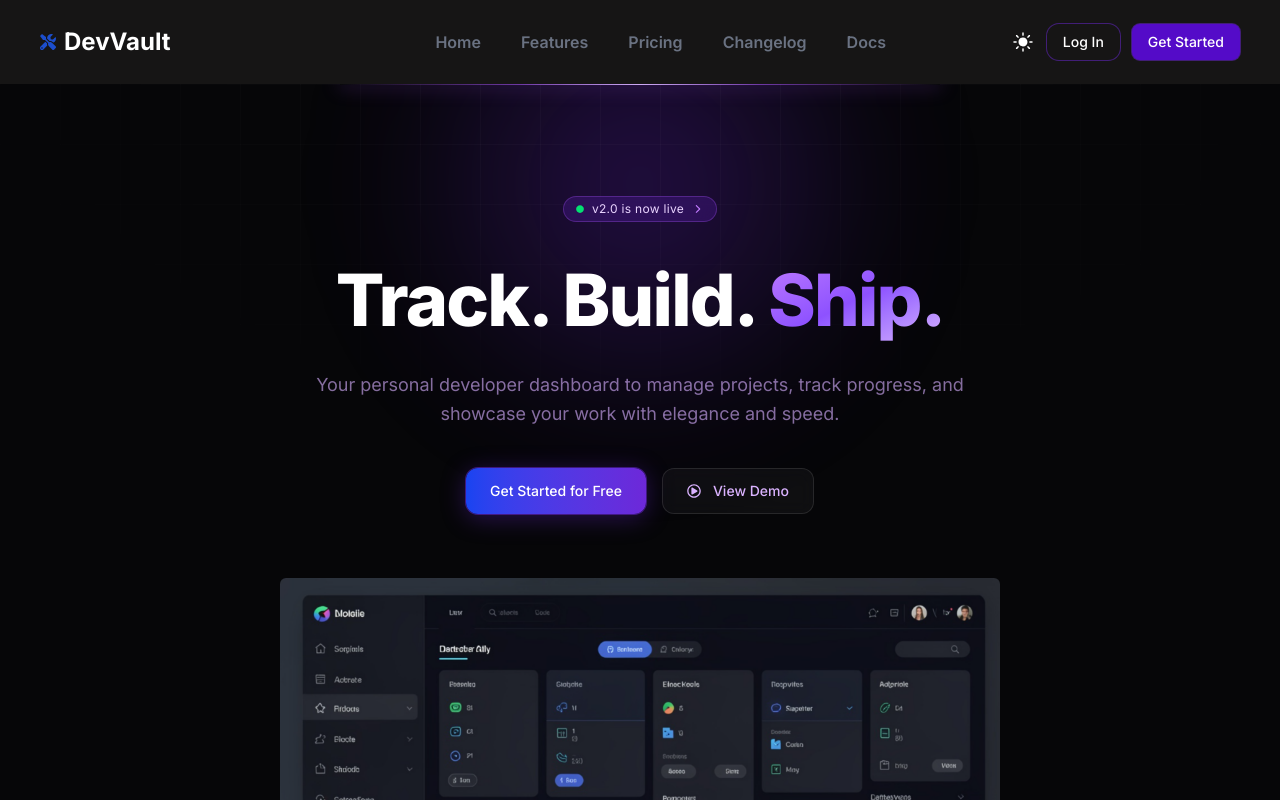
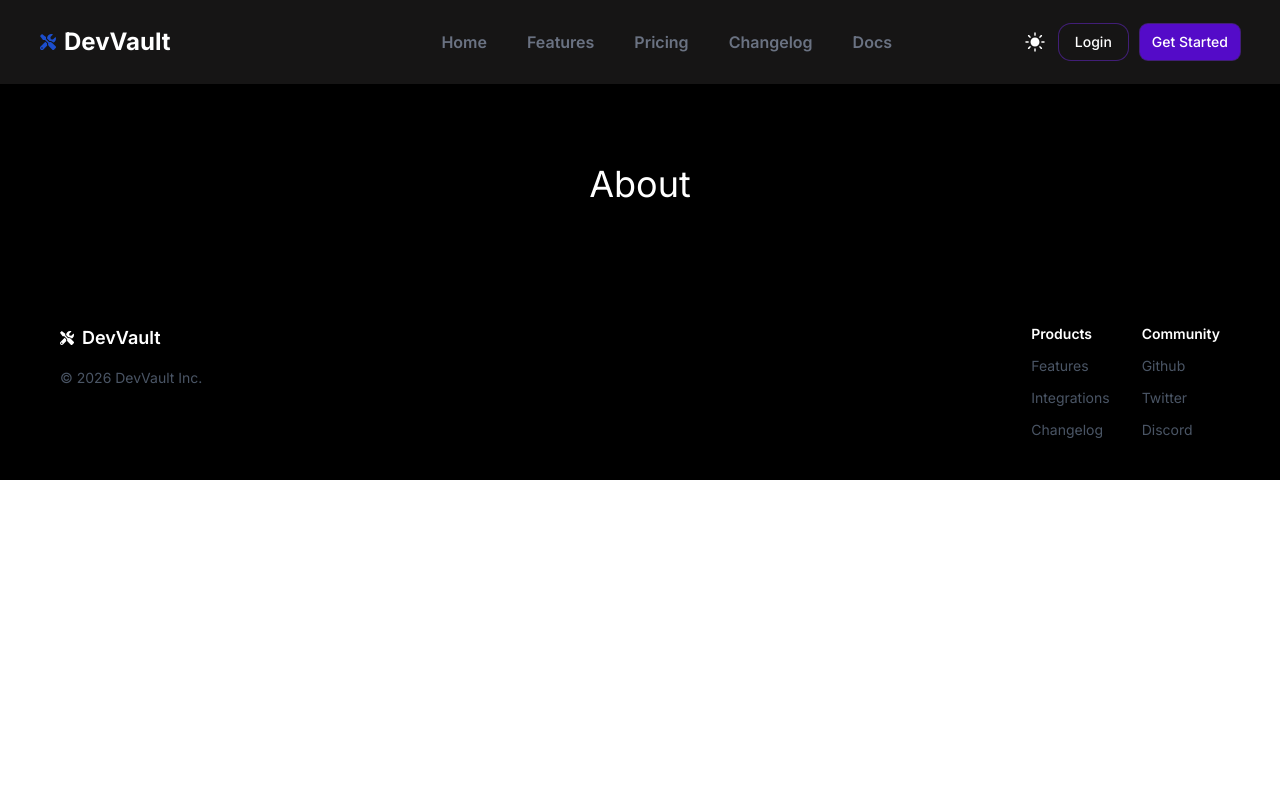
Before and after one commit to bipinThapax/devVault, a React (Vite) app: page /about in a window 1280 px wide. Shown: the top 800 px of the page. Built offline with nearby package versions, Linux system fonts and the light colour scheme.

Commit message:
routing enabled

```diff
--- a/package.json
+++ b/package.json
@@ -14,6 +14,7 @@
     "react": "^19.2.0",
     "react-dom": "^19.2.0",
     "react-icons": "^5.5.0",
+    "react-router-dom": "^7.13.0",
     "tailwindcss": "^4.1.18"
   },
   "devDependencies": {
--- a/src/App.jsx
+++ b/src/App.jsx
@@ -1,16 +1,13 @@
+import { BrowserRouter } from "react-router-dom";
+import AppRoutes from "./routes/AppRoutes";
 import "./App.css";
-import Footer from "./components/Footer";
-import Hero from "./components/Hero";
-import Navbar from "./components/Navbar";
-import Service from "./components/Service";
 
 function App() {
   return (
-    <div className="main min-h-screen bg-black text-white">
-      <Navbar />
-      <Hero />
-      <Service />
-      <Footer />
+    <div className="bg-black text-white">
+      <BrowserRouter>
+        <AppRoutes />
+      </BrowserRouter>
     </div>
   );
 }
--- a/src/components/Footer.jsx
+++ b/src/features/components/Footer.jsx
@@ -1,4 +1,3 @@
-import React from "react";
 import { FaTools } from "react-icons/fa";
 
 const Footer = () => {
--- a/src/components/Hero.jsx
+++ b/src/features/components/Hero.jsx
@@ -1,7 +1,7 @@
 import { IoIosArrowForward } from "react-icons/io";
 import { FaCircle } from "react-icons/fa";
 import { FaRegPlayCircle } from "react-icons/fa";
-import heroDashboard from "../assets/DevVaultDashboard.png";
+import heroDashboard from "../../assets/DevVaultDashboard.png";
 
 const Hero = () => {
   return (
@@ -10,7 +10,7 @@ const Hero = () => {
       <div className="absolute z-2 -top-40 left-1/2 -translate-x-1/2 w-130 h-130 rounded-full bg-[radial-gradient(circle,rgba(109,40,217,0.38)_0%,transparent_70%)] blur-[80px] animate-pulse" />
 
       {/* ── Top edge glow beam ── */}
-      <div className="absolute top-0 left-1/2 -translate-x-1/2 z-4 w-150 h-px bg-[linear-gradient(90deg,transparent_0%,rgba(168,85,247,0.6)_30%,rgba(216,180,254,0.95)_50%,rgba(168,85,247,0.6)_70%,transparent_100%)] shadow-[0_0_18px_2px_rgba(168,85,247,0.35)]" />
+      <div className="absolute top-0 left-1/2 -translate-x-1/2 z-4 w-150 h-px bg-[linear-gradient(90deg,transparent_0%,rgba(168,85,247,0.6)_30%,rgba(216,180,254,0.95)_50%,rgba(168,85,247,0.6)_70%,transparent_100%)] " />
 
       {/* Grid overlay */}
       <div
--- a/src/components/Navbar.jsx
+++ b/src/features/components/Navbar.jsx
@@ -1,7 +1,14 @@
 import { FaTools } from "react-icons/fa";
 import { IoIosSunny } from "react-icons/io";
+import { Link } from "react-router-dom";
 
-const navItems = ["Home", "Features", "Pricing", "Changelog", "Docs"];
+const navObj = [
+  { name: "Home", to: "/" },
+  { name: "Features", to: "/login" },
+  { name: "Pricing", to: "/about" },
+  { name: "Changelog", to: "/signup" },
+  { name: "Docs", to: "/" },
+];
 
 const navLinkClass =
   "relative hover:text-white transition-all duration-500 ease-out " +
@@ -20,26 +27,26 @@ const Navbar = () => {
           <h1>DevVault</h1>
         </div>
       </div>
+
       <ul className="list-none ml-35 flex gap-10 items-center text-gray-500">
-        {navItems.map((item) => (
-          <li key={item} className={navLinkClass}>
-            {item}
+        {navObj.map((item) => (
+          <li>
+            <Link to={item.to} key={item.name} className={navLinkClass}>
+              {item.name}
+            </Link>
           </li>
         ))}
       </ul>
+
       <div className="extra flex justify-center items-center gap-3">
         <div className="themetoggle cursor-pointer">
           <IoIosSunny className="text-2xl hover:text-[#c1bbbb] transition-colors duration-300" />
         </div>
-        <div className="login">
-          <button className="px-4 py-2 rounded-xl text-sm font-medium cursor-pointer transition-all duration-300 ease-out active:scale-95 hover:-translate-y-px shadow-[0_0_0_1px_rgba(109,40,217,0.5)]">
-            Log In
-          </button>
+        <div className="login px-4 py-2 rounded-xl text-sm font-medium cursor-pointer transition-all duration-300 ease-out active:scale-95 hover:-translate-y-px shadow-[0_0_0_1px_rgba(109,40,217,0.5)]">
+          <Link to={"/login"}>Login</Link>
         </div>
-        <div className="singup">
-          <button className="bg-[#540bc8] px-4 py-2 rounded-lg text-sm font-medium cursor-pointer transition-all duration-300 ease-out active:scale-95 hover:-translate-y-px shadow-[0_0_0_1px_rgba(109,40,217,0.5)]">
-            Get Started
-          </button>
+        <div className="singup bg-[#540bc8] px-3 py-2 rounded-lg text-sm font-medium cursor-pointer transition-all duration-300 ease-out active:scale-95 hover:-translate-y-px shadow-[0_0_0_1px_rgba(109,40,217,0.5)]">
+          <Link to={"/signup"}>Get Started</Link>
         </div>
       </div>
     </nav>
--- /dev/null
+++ b/src/features/marketing/About.jsx
@@ -0,0 +1,14 @@
+import Navbar from "../components/Navbar";
+import Footer from "../components/Footer";
+
+const About = () => {
+  return (
+    <>
+      <Navbar />
+      <h1 className="text-4xl text-center p-20">About</h1>
+      <Footer />
+    </>
+  );
+};
+
+export default About;
--- /dev/null
+++ b/src/features/marketing/Login.jsx
@@ -0,0 +1,14 @@
+import Navbar from "../components/Navbar";
+import Footer from "../components/Footer";
+
+const Login = () => {
+  return (
+    <>
+      <Navbar />
+      <h1 className="text-4xl text-center p-20">Login</h1>
+      <Footer />
+    </>
+  );
+};
+
+export default Login;
--- /dev/null
+++ b/src/features/marketing/Marketing.jsx
@@ -0,0 +1,17 @@
+import Navbar from "../components/Navbar";
+import Hero from "../components/Hero";
+import Service from "../components/Service";
+import Footer from "../components/Footer";
+
+const Marketing = () => {
+  return (
+    <>
+      <Navbar />
+      <Hero />
+      <Service />
+      <Footer />
+    </>
+  );
+};
+
+export default Marketing;
--- /dev/null
+++ b/src/features/marketing/Signup.jsx
@@ -0,0 +1,14 @@
+import Navbar from "../components/Navbar";
+import Footer from "../components/Footer";
+
+const Signup = () => {
+  return (
+    <>
+      <Navbar />
+      <h1 className="text-4xl text-center p-20">Signup</h1>
+      <Footer />
+    </>
+  );
+};
+
+export default Signup;
--- /dev/null
+++ b/src/routes/AppRoutes.jsx
@@ -0,0 +1,20 @@
+import { Routes, Route } from "react-router-dom";
+import Marketing from "../features/marketing/Marketing";
+import Login from "../features/marketing/Login";
+import About from "../features/marketing/About";
+import Signup from "../features/marketing/Signup";
+
+const AppRoutes = () => {
+  return (
+    <>
+      <Routes>
+        <Route path="/" element={<Marketing />} />
+        <Route path="/login" element={<Login />} />
+        <Route path="/about" element={<About />} />
+        <Route path="/signup" element={<Signup />} />
+      </Routes>
+    </>
+  );
+};
+
+export default AppRoutes;
```
Also changed, not shown: src/features/components/Service.jsx (renamed from src/components/Service.jsx), 1 other file (tests, documents, lock files or other folders).
